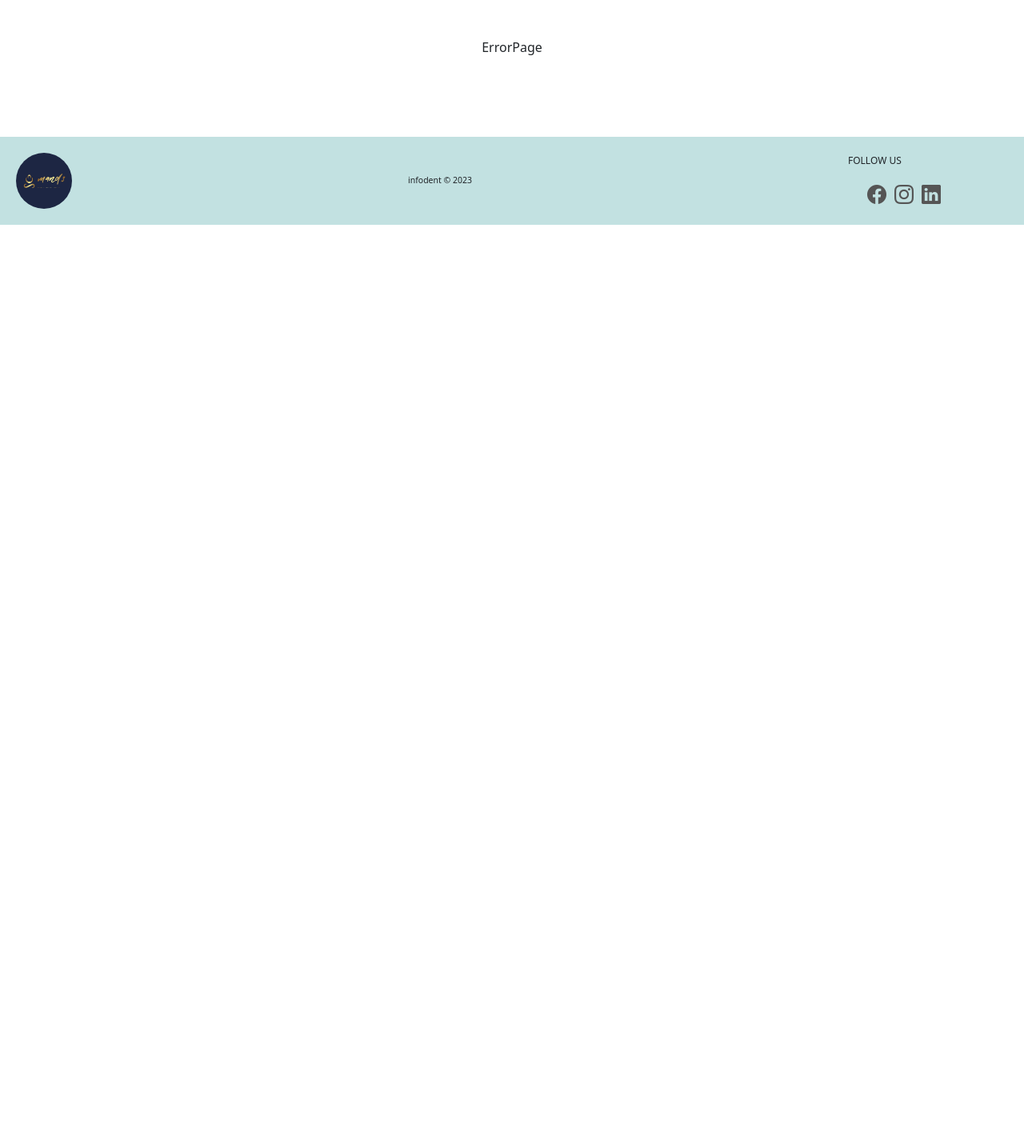
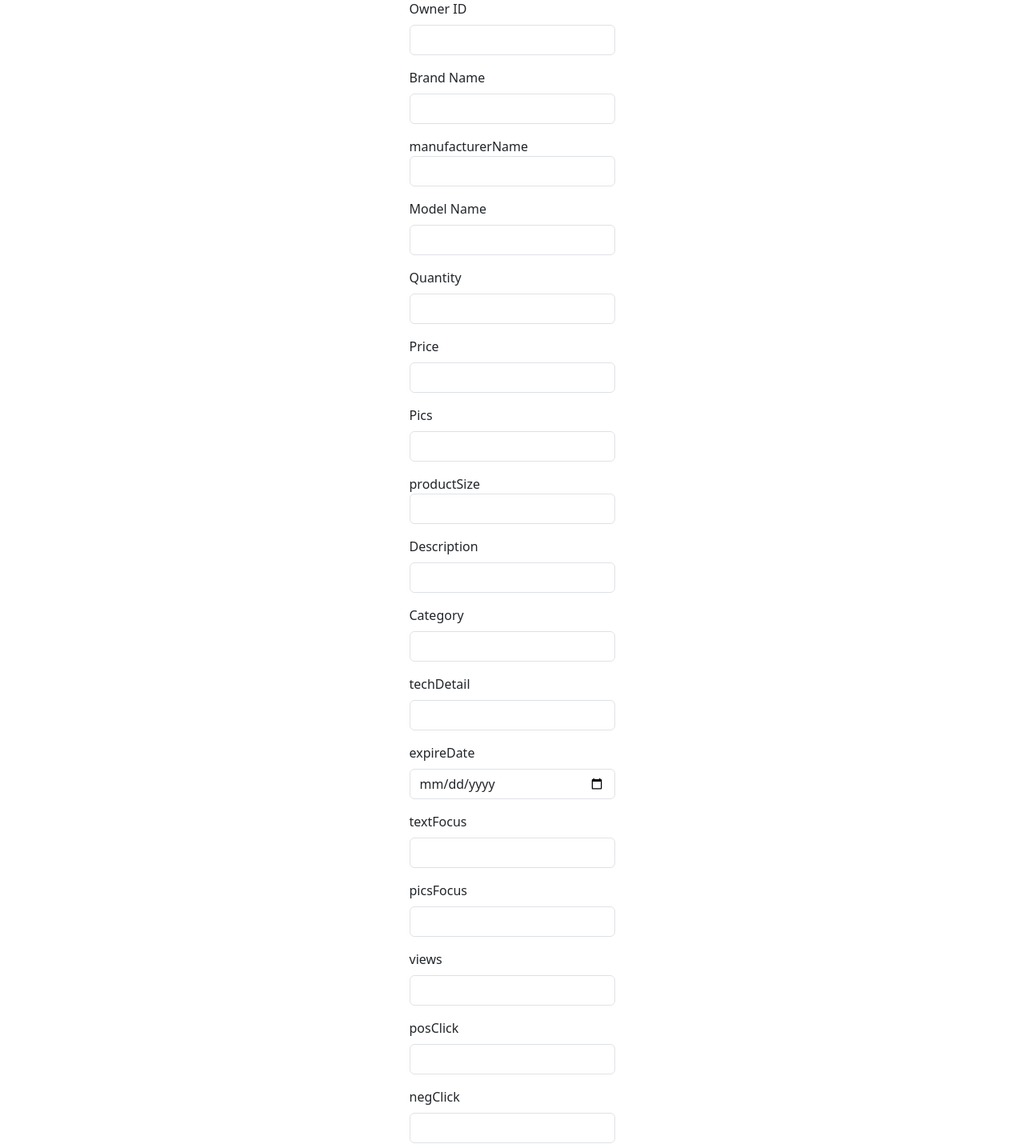
Before and after one commit to lucapipit/stocky_fe, a React (Create React App) app: page /createannouncement in a window 1280 px wide. Shown: the part 60-1490 px from the top of the page at 80% size. Before the commit the page ends 800 px from the top, so only its background shows below. Built offline with nearby package versions, Linux system fonts and the light colour scheme.

Commit message:
aggunti form

```diff
--- a/src/App.js
+++ b/src/App.js
@@ -17,7 +17,7 @@ function App() {
       <Routes>
         <Route exact path="/" element={<HomePage />} />
         <Route path="/login" element={<LoginPage />} />
-        <Route path="/formAnnouncement" element={<FormAnnouncementPage />} />
+        <Route path="/createannouncement" element={<FormAnnouncementPage />} />
         <Route path="/store" element={<StorePage />} />
         <Route path="/signin" element={<SigninPage />} />
         <Route path="/account" element={<AccountPage />} />
--- a/src/components/_FormAnnouncement.jsx
+++ b/src/components/_FormAnnouncement.jsx
@@ -1,43 +1,54 @@
 import { React, useState } from 'react'
-import { postCreateFormFunc } from '../states/storeState';
+ import {  postCreateAnnouncementFunc } from '../states/storeState';
 import { useDispatch } from 'react-redux';
 
 function _FormAnnouncement() {
   const dispatch = useDispatch();
   const [formData, setFormData] = useState({
-    ownerId: "",
+    idOwner: "",
     brandName: "",
+    manufacturerName:"",
     modelName: "",
     quantity: "",
     price: "",
     pics: "",
+    productSize:"",
     description: "",
+    techDetail:"",
     category: "",
-    subcategory: "",
-    location: "",
-    tags: "",
-    interests: "",
+    expireDate:"",
+    textFocus:"",
+    picsFocus:"",
+    views:"",
+    posClick:"",
+    negClick:""
+
 
   });
 
   const handleCreateFormAnnouncement = (e) => {
     e.preventDefault();
-    dispatch(postCreateFormFunc(formData));
+    dispatch( postCreateAnnouncementFunc(formData));
 
     //pulisce il form
     setFormData({
-      ownerId: "",
+      idOwner: "",
     brandName: "",
+    manufacturerName:"",
     modelName: "",
     quantity: "",
     price: "",
     pics: "",
+    productSize:"",
     description: "",
+    techDetail:"",
     category: "",
-      subcategory: "",
-      location: "",
-      tags: "",
-      interests: "",
+    expireDate:"",
+    textFocus:"",
+    picsFocus:"",
+    views:"",
+    posClick:"",
+    negClick:""
 
     });
     console.log(formData);
@@ -47,15 +58,20 @@ function _FormAnnouncement() {
 
 
   return (
-    <div className='d-flex justify-content-center vh-100'>
+    <div className='d-flex justify-content-center'>
       <form onSubmit={handleCreateFormAnnouncement}>
         <div className="mb-3">
           <label htmlFor='ownwerId' className="form-label">Owner ID</label>
-          <input type="text" className="form-control" id="ownerId" value={formData.ownerId} onChange={(e) => setFormData({ ...formData, ownerId: e.target.value })} />
+          <input type="text" className="form-control" id="idOwner" value={formData.idOwner} onChange={(e) => setFormData({ ...formData, idOwner: e.target.value })} />
         </div>
         <div className="mb-3">
           <label htmlFor='brandName' className="form-label">Brand Name</label>
           <input type="text" className="form-control" id="brandName" value={formData.brandName} onChange={(e) => setFormData({ ...formData, brandName: e.target.value })} />
+        </div>
+        <div className='mb-3'>
+          <label htmlFor=' manufacturerName' className=""> manufacturerName</label>
+          <input type='text' className='form-control' id=' manufacturerName' value={formData.manufacturerName} onChange={(e) => setFormData({...formData,manufacturerName: e.target.value})} />
+
         </div>
         <div className="mb-3">
           <label htmlFor='modelName' className="form-label">Model Name</label>
@@ -73,6 +89,11 @@ function _FormAnnouncement() {
           <label htmlFor='pics' className="form-label">Pics</label>
           <input type="text" className="form-control" id="pics" value={formData.pics} onChange={(e) => setFormData({ ...formData, pics: e.target.value })} />
         </div>
+        <div className='mb-3'>
+          <label htmlFor=' productSize' className="">productSize</label>
+          <input type='text' className='form-control' id=' productSize' value={formData.productSize} onChange={(e) => setFormData({...formData, productSize: e.target.value})} />
+
+        </div>
         <div className="mb-3">
           <label htmlFor='description' className="form-label">Description</label>
           <input type="text" className="form-control" id="description" value={formData.description} onChange={(e) => setFormData({ ...formData, description: e.target.value })} />
@@ -82,21 +103,36 @@ function _FormAnnouncement() {
           <input type="text" className="form-control" id="category" value={formData.category} onChange={(e) => setFormData({ ...formData, category: e.target.value })} />
         </div>
         <div className="mb-3">
-          <label htmlFor='subcategory' className="form-label">Subcategory</label>
-          <input type="text" className="form-control" id="subcategory" value={formData.subcategory} onChange={(e) => setFormData({ ...formData, subcategory: e.target.value })} />
+          <label htmlFor='techDetail' className="form-label">techDetail</label>
+          <input type="text" className="form-control" id="techDetail" value={formData.techDetail} onChange={(e) => setFormData({ ...formData, techDetail: e.target.value })} />
         </div>
         <div className="mb-3">
-          <label htmlFor='location' className="form-label">Location</label>
-          <input type="text" className="form-control" id="location" value={formData.location} onChange={(e) => setFormData({ ...formData, location: e.target.value })} />
+          <label htmlFor='expireDate' className="form-label">expireDate</label>
+          <input type="date" className="form-control" id="expireDate" value={formData.expireDate} onChange={(e) => setFormData({ ...formData, expireDate: e.target.value })} />
         </div>
         <div className="mb-3">
-          <label htmlFor='tags' className="form-label">Tags</label>
-          <input type="text" className="form-control" id="tags" value={formData.tags} onChange={(e) => setFormData({ ...formData, tags: e.target.value })} />
+          <label htmlFor='textFocus' className="form-label">textFocus</label>
+          <input type="text" className="form-control" id="textFocus" value={formData.textFocus} onChange={(e) => setFormData({ ...formData, textFocus: e.target.value })} />
         </div>
         <div className="mb-3">
-          <label htmlFor='interests' className="form-label">Interests</label>
-          <input type="text" className="form-control" id="interests" value={formData.interests} onChange={(e) => setFormData({ ...formData, interests: e.target.value })} />
+          <label htmlFor='picsFocus' className="form-label">picsFocus</label>
+          <input type="text" className="form-control" id="picsFocus" value={formData.picsFocus} onChange={(e) => setFormData({ ...formData, picsFocus: e.target.value })} />
         </div>
+        <div className="mb-3">
+          <label htmlFor='views' className="form-label">views</label>
+          <input type="text" className="form-control" id="views" value={formData.views} onChange={(e) => setFormData({ ...formData, views: e.target.value })} />
+        </div>
+        <div className="mb-3">
+          <label htmlFor='posClick' className="form-label"> posClick</label>
+          <input type="text" className="form-control" id=" posClick" value={formData.posClick} onChange={(e) => setFormData({ ...formData, posClick: e.target.value })} />
+        </div>
+        <div className="mb-3">
+          <label htmlFor='negClick' className="form-label">negClick</label>
+          <input type="text" className="form-control" id="negClick" value={formData.negClick} onChange={(e) => setFormData({ ...formData, negClick: e.target.value })} />
+        </div>
+
+
+
         <button type="submit" className="btn btn-primary">Submit</button>
 
       </form>
--- a/src/components/_Navbar.jsx
+++ b/src/components/_Navbar.jsx
@@ -60,7 +60,7 @@ const _Navbar = () => {
                                                 <div>
                                                     <Link to={"/account"}><li> <span onClick={() => { dispatch(setIsHamMenuOpen(!isHamMenuOpen)) }}>account</span> </li></Link>
                                                     <Link to={"/"}><li> <span onClick={() => { dispatch(setIsLogged(false)); localStorage.clear(); dispatch(setIsHamMenuOpen(!isHamMenuOpen)) }}>logout</span> </li></Link>
-                                                    <Link to={"/formAnnouncement"}><li> <span onClick={() => { dispatch(setIsHamMenuOpen(!isHamMenuOpen)) }}>form announcement</span> </li></Link>
+                                                    <Link to={"/createannouncement"}><li> <span onClick={() => { dispatch(setIsHamMenuOpen(!isHamMenuOpen)) }}>form announcement</span> </li></Link>
                                                 </div>
                                         }
                                     </ul>
--- a/src/states/storeState.js
+++ b/src/states/storeState.js
@@ -61,26 +61,26 @@ export const postCreateAnnouncementFunc = createAsyncThunk(
     }
 )
 
-export const postCreateFormFunc = createAsyncThunk(
-    'api/postCreateForm',
-    async (formData) => {
+// export const postCreateFormFunc = createAsyncThunk(
+//     'api/postCreateForm',
+//     async (formData) => {
 
-        try {
-            const response = await fetch('http://localhost:5050/formAnnouncement', {
-                method: 'POST',
-                headers: {
-                    'Content-Type': 'application/json'
-                },
-                body: JSON.stringify(formData),
-            });
-            const data = await response.json();
-            return data;
-        } catch (error) {
-            console.log(error);
-        }
+//         try {
+//             const response = await fetch('http://localhost:5050/formAnnouncement', {
+//                 method: 'POST',
+//                 headers: {
+//                     'Content-Type': 'application/json'
+//                 },
+//                 body: JSON.stringify(formData),
+//             });
+//             const data = await response.json();
+//             return data;
+//         } catch (error) {
+//             console.log(error);
+//         }
 
-    }
-)
+//     }
+// )
 
 
 export const deleteAnnouncementFunc = createAsyncThunk(
@@ -175,17 +175,17 @@ const sliceStore = createSlice({
         });
 
          //postCreateForm
-         builder.addCase(postCreateFormFunc.pending, (state) => {
-            state.isLoading = true;
-        })
-        builder.addCase(postCreateFormFunc.fulfilled, (state, action) => {
-            state.allData = action.payload
-            state.isLoading = false
-        })
-        builder.addCase(postCreateFormFunc.rejected, (state) => {
-            state.isLoading = false;
-            state.error = " server error"
-        });
+        //  builder.addCase(postCreateFormFunc.pending, (state) => {
+        //     state.isLoading = true;
+        // })
+        // builder.addCase(postCreateFormFunc.fulfilled, (state, action) => {
+        //     state.allData = action.payload
+        //     state.isLoading = false
+        // })
+        // builder.addCase(postCreateFormFunc.rejected, (state) => {
+        //     state.isLoading = false;
+        //     state.error = " server error"
+        // });
         // getAllAnnouncements
         builder.addCase(getAllAnnouncementsFunc.pending, (state) => {
             state.isLoading = true;
```
Also changed, not shown: src/components/FormAnnouncement.jsx (deleted, +0 -109 lines). Lines whose indentation alone changed are shown as unchanged.
